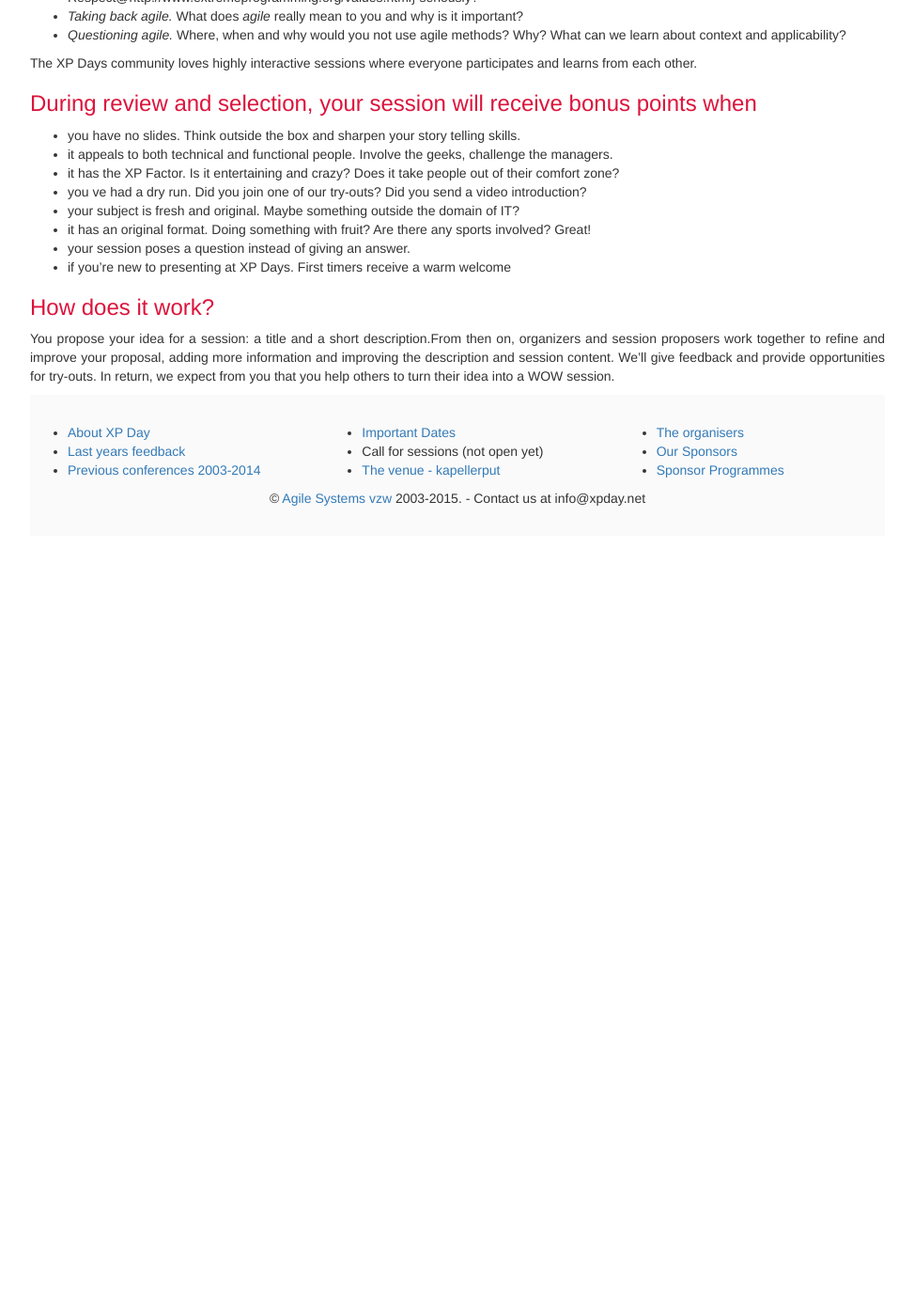
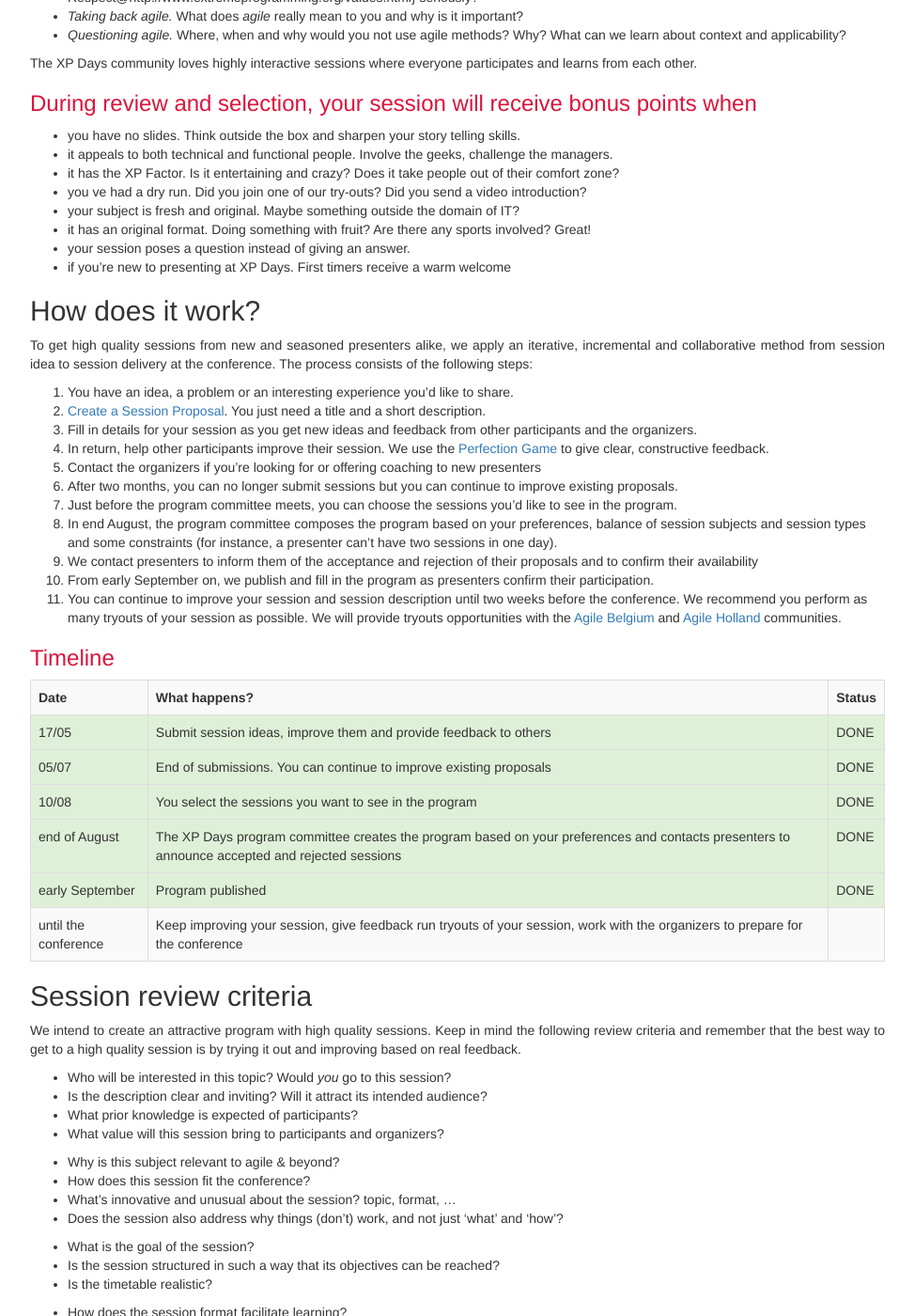
Before and after one commit to xpdaysbenelux/xpday2016, a Jekyll site: the page built from call-for-sessions.md, in a window 1280 px wide and 1400 px high, scrolled down 991 px. Shown: the whole window at 94% size, without its empty margins (153-1126 px from the left). Built offline with Jekyll 4.4.1, drawn with Linux system fonts in a browser that asks for light colours; before the commit the page ends 1621 px from its top, so only the background shows below that; some of the changed text lies outside the part shown.

Commit message:
updated text for call for sessions

```diff
--- a/call-for-sessions.md
+++ b/call-for-sessions.md
@@ -1,6 +1,7 @@
 ---
 layout: page
 title: Call for Sessions
+permalink: call-for-sessions
 ---
 
 ### What are we looking for?
@@ -34,6 +35,87 @@ The XP Days community loves highly interactive sessions where everyone participa
    *  if you're new to presenting at XP Days. First timers receive a warm welcome
 
 
-### How does it work?
+## How does it work?
 
-You propose your idea for a session: a title and a short description.From then on, organizers and session proposers work together to refine and improve your proposal, adding more information and improving the description and session content. We'll give feedback and provide opportunities for try-outs. In return, we expect from you that you help others to turn their idea into a WOW session.
+To get high quality sessions from new and seasoned presenters alike, we apply an iterative, incremental and collaborative method from session idea to session delivery at the conference. The process consists of the following steps:
+
+   1. You have an idea, a problem or an interesting experience you'd like to share.
+   1. <a href="/sessions/new">Create a Session Proposal</a>. You just need a title and a short description.
+   1. Fill in details for your session as you get new ideas and feedback from other participants and the organizers.
+   1. In return, help other participants improve their session. We use the <a href="#PerfectionGame">Perfection Game</a> to give clear, constructive feedback.
+   1. Contact the organizers if you're looking for or offering coaching to new presenters
+   1. After two months, you can no longer submit sessions but you can continue to improve existing proposals.
+   1. Just before the program committee meets, you can choose the sessions you'd like to see in the program.
+   1. In end August, the program committee composes the program based on your preferences, balance of session subjects and session types and some constraints (for instance, a presenter can't have two sessions in one day).
+   1. We contact presenters to inform them of the acceptance and rejection of their proposals and to confirm their availability
+   1. From early September on, we publish and fill in the program as presenters confirm their participation.
+   1. You can continue to improve your session and session description until two weeks before the conference. We recommend you perform as many tryouts of your session as possible. We will provide tryouts opportunities with the <a href="http://www.meetup.com/Agile-Belgium/" target="_blank">Agile Belgium</a> and <a href="http://www.meetup.com/agileholland/" target="_blank">Agile Holland</a> communities.
+
+### Timeline
+
+<table class="table table-striped table-bordered">
+<tr><th>Date</th><th>What happens?</th><th>Status</th></tr>
+<tr class="success"><td>17/05</td><td>Submit session ideas, improve them and provide feedback to others</td><td>DONE</td></tr>
+<tr class="success"><td>05/07</td><td>End of submissions. You can continue to improve existing proposals</td><td>DONE</td></tr>
+<tr class="success"><td>10/08</td><td>You select the sessions you want to see in the program</td><td>DONE</td></tr>
+<tr class="success"><td>end of August</td><td>The XP Days program committee creates the program based on your preferences and contacts presenters to announce accepted and rejected sessions</td><td>DONE</td></tr>
+<tr class="success"><td>early September</td><td>Program published</td><td>DONE</td></tr>
+<tr><td>until the conference</td><td>Keep improving your session, give feedback run tryouts of your session, work with the organizers to prepare for the conference</td><td>&nbsp;</td></tr>
+</table>
+
+
+## Session review criteria
+
+We intend to create an attractive program with high quality sessions. Keep in mind the following review criteria and remember that the best way to get to a high quality session is by trying it out and improving based on real feedback.
+
+   * Who will be interested in this topic? Would <i>you</i> go to this session?
+   * Is the description clear and inviting? Will it attract its intended audience?
+   * What prior knowledge is expected of participants?
+   * What value will this session bring to participants and organizers?
+
+   * Why is this subject relevant to agile & beyond?
+   * How does this session fit the conference?
+   * What's innovative and unusual about the session? topic, format, ...
+   * Does the session also address why things (don't) work, and not just 'what' and 'how'?
+
+   * What is the goal of the session?
+   * Is the session structured in such a way that its objectives can be reached?
+   * Is the timetable realistic?
+
+   * How does the session format facilitate learning?
+   * What are the expected results and outputs? Can these be communicated to people who were not at the session
+
+
+We strive to make the process open and transparent, by involving the community in the process. There's however no such thing as a completely objective selection process. As a program committee, we will also apply a number of global criteria:
+
+   * diversity of presenters; balance between experienced and new presenters; presenters from different countries
+   * diversity of session formats
+   * diversity of topics: hands on technical stuff, process related, management, coaching...
+   * balance between real world experiences, tools & techniques, innovative ideas
+   * a maximum of 2 sessions per presenter and no more than 1 session per presenter per day
+
+
+## Perfection Game
+
+The Perfection Game is a way to give constructive feedback whenever you want to improve something. It was developed by Jim & Michele McCarthy as part of their <a href="http://www.mccarthyshow.com/LearnForFree/TheCoreProtocolsOnline/tabid/103/Default.aspx">Core Protocols</a>. It works as follows:
+
+   * Someone presents their work (e.g. a session proposal) and asks for feedback
+   * You rate the work on a scale of 1 to 10, based on how much value you can add:
+I will for example give a 9 out of 10 if I see little value that can be added, a 5 out of 10 if I can double the value of the work, and 1 out of 10 if I can make the work worth 10 times more valuable.
+   * Explain what you liked about it: what justifies the score? What should be kept?
+   * Explain what you would do to make the work perfect: What concrete actions should be taken to make it a 10 out of 10?
+
+When you give feedback
+
+   * Think deeply when you explain how to make a work perfect. It's tempting to make negative remarks, yet make them look positive
+   * Explain your reasoning - e.g. "I would do X because of Y"
+   * Don't skimp on the "What I liked section"; the good parts should be kept and reinforced
+   * Make sure that your score reflects the contribution you think you can make
+   * Follow up and give updated feedback when the session proposal has been changed. Iteration leads to perfection.
+
+
+When you receive feedback
+
+   * Thank the person giving the feedback
+   * Don't argue with the person giving feedback, but ask questions to clarify the input
+   * You are responsible for the quality of the work, you decide if you apply the feedback you received
```
